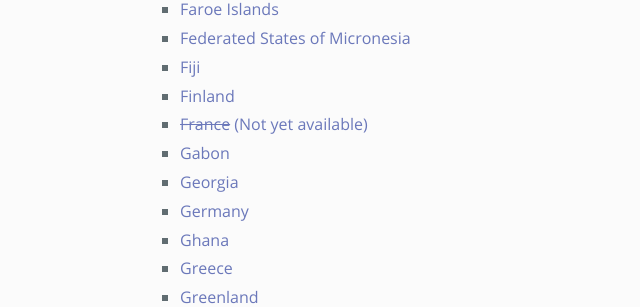
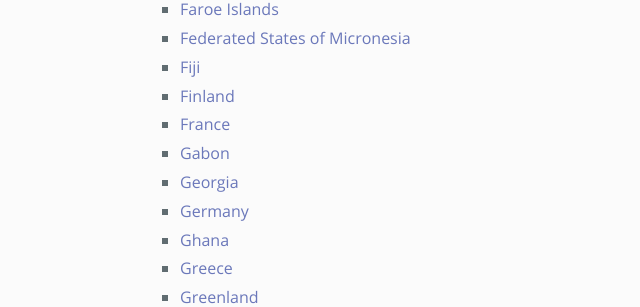
Before and after one commit to osm2vectortiles/osm2vectortiles, a Jekyll site: the page built from downloads.md, in a window 1280 px wide and 900 px high, scrolled down 2745 px. Shown: the part 147-454 px from the top of the window, without its empty margins (0-640 px from the left). Built offline with Jekyll 4.4.1, drawn with Linux system fonts in a browser that asks for light colours; Markdown is read by kramdown in place of the engine named in the settings.

Commit message:
France and USA now released

```diff
--- a/downloads.md
+++ b/downloads.md
@@ -100,7 +100,7 @@
 - [Federated States of Micronesia](https://osm2vectortiles-downloads.os.zhdk.cloud.switch.ch/v1.0/extracts/federated_states_of_micronesia.mbtiles)
 - [Fiji](https://osm2vectortiles-downloads.os.zhdk.cloud.switch.ch/v1.0/extracts/fiji.mbtiles)
 - [Finland](https://osm2vectortiles-downloads.os.zhdk.cloud.switch.ch/v1.0/extracts/finland.mbtiles)
-- [~~France~~ (Not yet available)](https://osm2vectortiles-downloads.os.zhdk.cloud.switch.ch/v1.0/extracts/france.mbtiles)
+- [France](https://osm2vectortiles-downloads.os.zhdk.cloud.switch.ch/v1.0/extracts/france.mbtiles)
 - [Gabon](https://osm2vectortiles-downloads.os.zhdk.cloud.switch.ch/v1.0/extracts/gabon.mbtiles)
 - [Georgia](https://osm2vectortiles-downloads.os.zhdk.cloud.switch.ch/v1.0/extracts/georgia.mbtiles)
 - [Germany](https://osm2vectortiles-downloads.os.zhdk.cloud.switch.ch/v1.0/extracts/germany.mbtiles)
@@ -239,7 +239,7 @@
 - [Ukraine](https://osm2vectortiles-downloads.os.zhdk.cloud.switch.ch/v1.0/extracts/ukraine.mbtiles)
 - [United Arab Emirates](https://osm2vectortiles-downloads.os.zhdk.cloud.switch.ch/v1.0/extracts/united_arab_emirates.mbtiles)
 - [United Kingdom](https://osm2vectortiles-downloads.os.zhdk.cloud.switch.ch/v1.0/extracts/united_kingdom.mbtiles)
-- [~~United States of America~~ (Not yet available)](https://osm2vectortiles-downloads.os.zhdk.cloud.switch.ch/v1.0/extracts/united_states_of_america.mbtiles)
+- [United States of America](https://osm2vectortiles-downloads.os.zhdk.cloud.switch.ch/v1.0/extracts/united_states_of_america.mbtiles)
 - [Uruguay](https://osm2vectortiles-downloads.os.zhdk.cloud.switch.ch/v1.0/extracts/uruguay.mbtiles)
 - [Uzbekistan](https://osm2vectortiles-downloads.os.zhdk.cloud.switch.ch/v1.0/extracts/uzbekistan.mbtiles)
 - [Vanuatu](https://osm2vectortiles-downloads.os.zhdk.cloud.switch.ch/v1.0/extracts/vanuatu.mbtiles)
```
